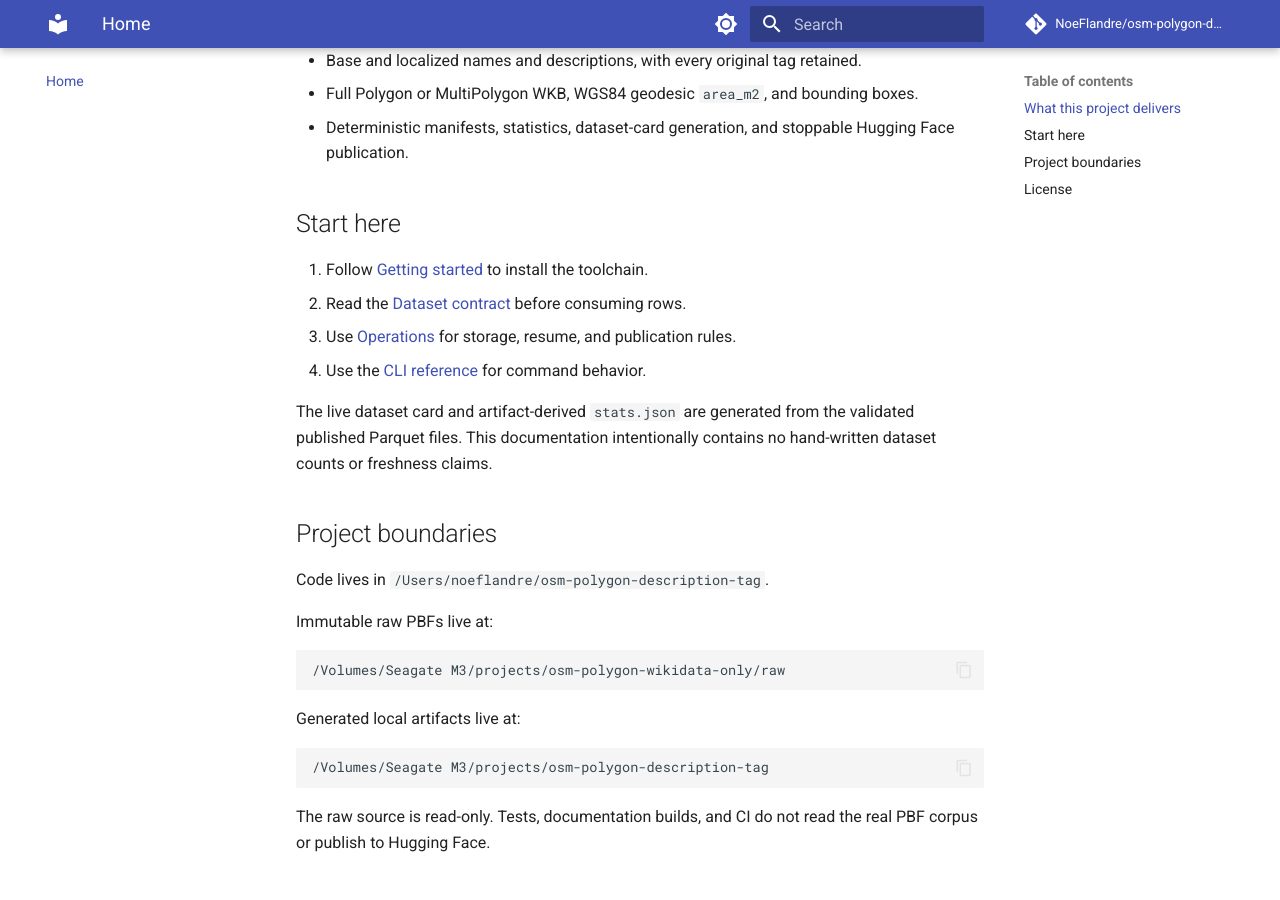
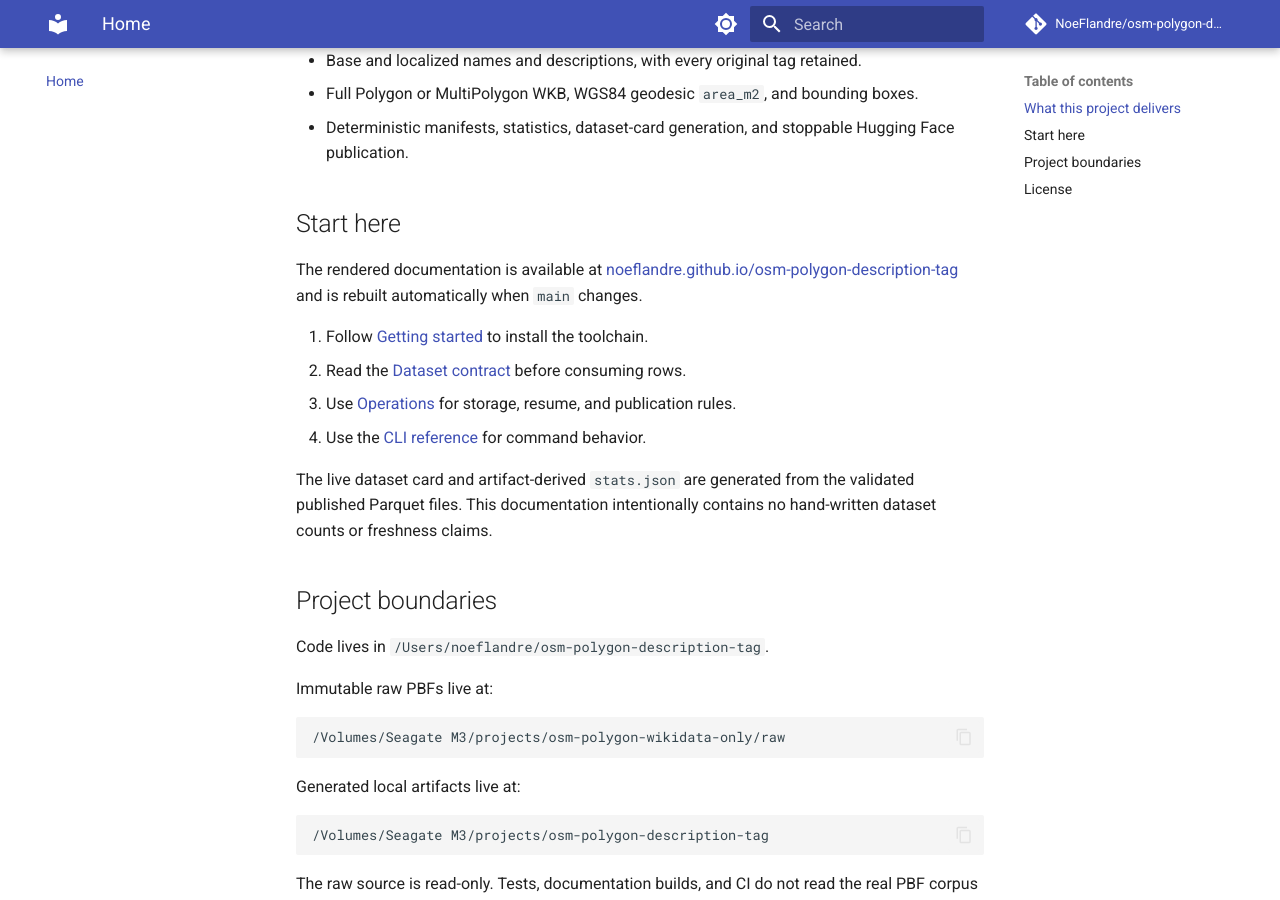
Before and after one commit to NoeFlandre/osm-polygon-description-tag, an MkDocs documentation site: the page built from docs/index.md, in a window 1280 px wide and 900 px high, scrolled down 415 px. Built offline with MkDocs 1.6.1 and Material for MkDocs 9.7.7, drawn with Linux system fonts in a browser that asks for light colours; comment, search, counter and statistics services are not loaded.

Commit message:
docs: deploy mkdocs site to github pages

```diff
--- a/docs/index.md
+++ b/docs/index.md
@@ -16,6 +16,10 @@ tags, full geometry, geodesic area, and provenance.
   stoppable Hugging Face publication.
 
 ## Start here
+
+The rendered documentation is available at
+[noeflandre.github.io/osm-polygon-description-tag](https://noeflandre.github.io/osm-polygon-description-tag/)
+and is rebuilt automatically when `main` changes.
 
 1. Follow [Getting started](getting-started.md) to install the toolchain.
 2. Read the [Dataset contract](dataset-contract.md) before consuming rows.
```
Also changed, not shown: README.md (+4 -0 lines), docs/development.md (+4 -0 lines), 2 other files.
